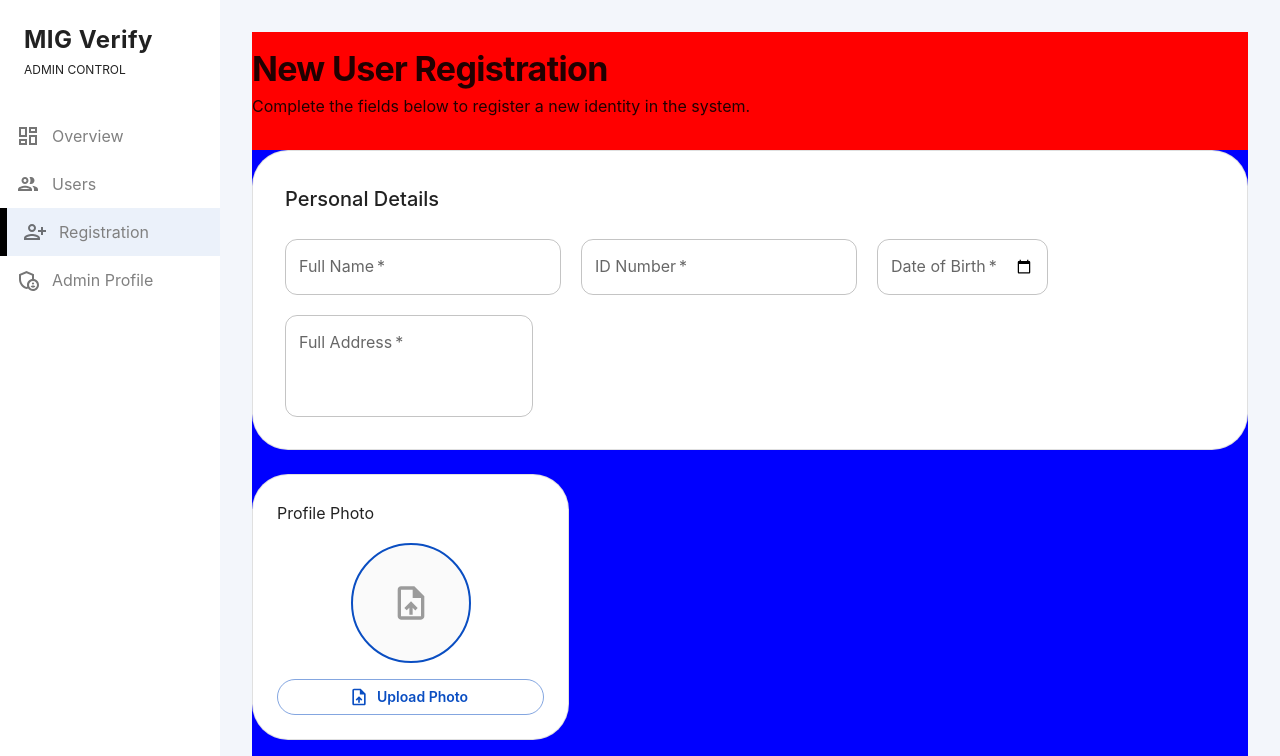
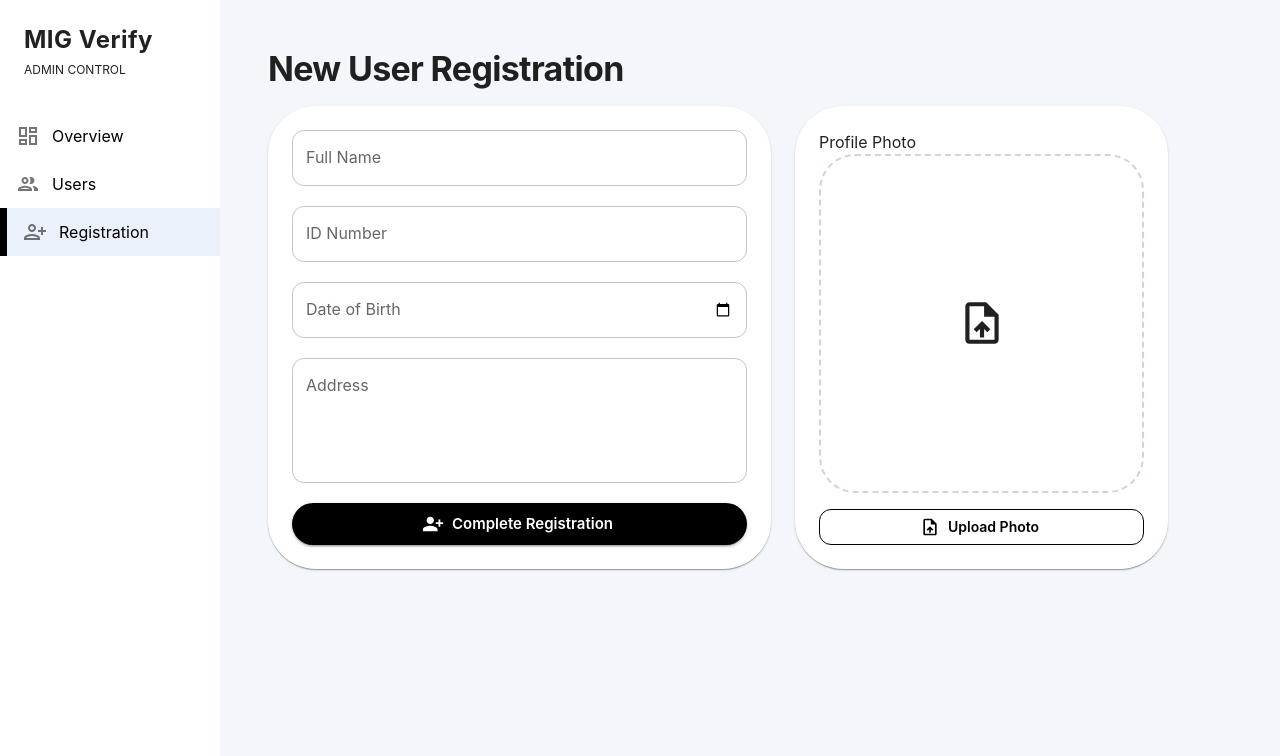
Before and after one commit to fanuel-endeshaw/MigVerify-frontend, a React (Vite) app: page /dashboard/registration in a window 1280 px wide. Shown: the top 756 px of the page. Built offline with nearby package versions, Linux system fonts and the light colour scheme; sample sign-in values are in the browser's storage.

Commit message:
version1

```diff
--- a/src/auth/session.js
+++ b/src/auth/session.js
@@ -149,3 +149,20 @@
 
   return data;
 }
+
+// ==========================
+// JWT DECODE
+// ==========================
+export function decodeToken() {
+  const token = getToken();
+  if (!token) return null;
+
+  try {
+    const payload = token.split(".")[1];
+    const decoded = JSON.parse(atob(payload));
+    return decoded;
+  } catch (error) {
+    console.error("Invalid token", error);
+    return null;
+  }
+}
--- a/src/pages/AdminProfile.jsx
+++ b/src/pages/AdminProfile.jsx
@@ -9,20 +9,30 @@
   Stack,
   Typography,
 } from "@mui/material";
+import { decodeToken } from "../auth/session"; // adjust path
 
 export default function AdminProfile() {
+  const admin = decodeToken();
+
+  // fallback if token missing
+  const name = admin?.name || admin?.full_name || "Admin User";
+  const email = admin?.email || "No email";
+  const role = admin?.role || "System Administrator";
+
   return (
     <Paper sx={{ p: 3 }}>
       <Stack spacing={2}>
         <Typography variant="h4" fontWeight={700}>
           Admin Profile
         </Typography>
+
         <Typography color="text.secondary">
           Access identity and account details for the signed-in administrator.
         </Typography>
 
         <Divider />
 
+        {/* HEADER */}
         <Stack direction="row" spacing={2} alignItems="center">
           <Avatar
             sx={{
@@ -32,16 +42,18 @@
               fontSize: 24,
             }}
           >
-            A
+            {name?.charAt(0).toUpperCase()}
           </Avatar>
+
           <Box>
             <Typography variant="h6" fontWeight={700}>
-              Admin User
+              {name}
             </Typography>
-            <Typography color="text.secondary">admin@idverify.io</Typography>
+            <Typography color="text.secondary">{email}</Typography>
           </Box>
         </Stack>
 
+        {/* DETAILS */}
         <Grid container spacing={2}>
           <Grid item xs={12} md={6}>
             <Card variant="outlined">
@@ -49,17 +61,22 @@
                 <Typography color="text.secondary" variant="body2">
                   Role
                 </Typography>
-                <Typography fontWeight={700}>System Administrator</Typography>
+                <Typography fontWeight={700}>{role}</Typography>
               </CardContent>
             </Card>
           </Grid>
+
           <Grid item xs={12} md={6}>
             <Card variant="outlined">
               <CardContent>
                 <Typography color="text.secondary" variant="body2">
-                  Access Level
+                  Token Expiry
                 </Typography>
-                <Typography fontWeight={700}>Full Privileges</Typography>
+                <Typography fontWeight={700}>
+                  {admin?.exp
+                    ? new Date(admin.exp * 1000).toLocaleString()
+                    : "N/A"}
+                </Typography>
               </CardContent>
             </Card>
           </Grid>
--- a/src/pages/Dashboard.jsx
+++ b/src/pages/Dashboard.jsx
@@ -52,12 +52,12 @@
         path: "/dashboard/registration",
         icon: <PersonAddAlt1OutlinedIcon />,
       },
-      {
-        id: "adminProfile",
-        label: "Admin Profile",
-        path: "/dashboard/admin-profile",
-        icon: <AdminPanelSettingsOutlinedIcon />,
-      },
+      // {
+      //   id: "adminProfile",
+      //   label: "Admin Profile",
+      //   path: "/dashboard/admin-profile",
+      //   icon: <AdminPanelSettingsOutlinedIcon />,
+      // },
     ],
     [],
   );
@@ -98,7 +98,7 @@
             selected={activeTab === item.id}
             onClick={() => handleNavChange(item.path)}
             sx={{
-              color: "gray",
+              color: "black",
               "&.Mui-selected": {
                 borderLeft: "7px solid #000000",
                 "&:hover": {
--- a/src/pages/Registration.jsx
+++ b/src/pages/Registration.jsx
@@ -1,9 +1,7 @@
 import {
   Alert,
-  Avatar,
   Box,
   Button,
-  Grid,
   Paper,
   Stack,
   TextField,
@@ -12,8 +10,6 @@
 } from "@mui/material";
 import UploadFileOutlinedIcon from "@mui/icons-material/UploadFileOutlined";
 import PersonAddAlt1Icon from "@mui/icons-material/PersonAddAlt1";
-// import DeleteOutlineIcon from "@mui/icons-material/DeleteOutline";
-// import DeleteOutlineIcon from "@mui/icons-material/DeleteOutlineOutlined";
 import { useState } from "react";
 import { useNavigate } from "react-router-dom";
 import { useAuth } from "../auth/useAuth";
@@ -36,58 +32,15 @@
     photoFile: null,
   });
 
-  const resetRegistrationForm = () => {
-    setRegistrationError("");
-    setForm({
-      fullName: "",
-      id_number: "",
-      dateOfBirth: "",
-      address: "",
-      photo: "",
-      photoFile: null,
-    });
+  // ✅ HANDLE INPUT CHANGE
+  const handleChange = (field) => (e) => {
+    setForm((prev) => ({
+      ...prev,
+      [field]: e.target.value,
+    }));
   };
 
-  const handleCreateUser = async (event) => {
-    event.preventDefault();
-    if (!form.photoFile) {
-      setRegistrationError("Please upload a profile photo before submitting.");
-      return;
-    }
-
-    setRegistrationError("");
-    setRegistrationLoading(true);
-
-    try {
-      const payload = new FormData();
-      payload.append("full_name", form.fullName);
-      payload.append("id_number", form.id_number);
-      payload.append("date_of_birth", form.dateOfBirth);
-      payload.append("address", form.address);
-      if (form.photoFile) payload.append("photo", form.photoFile);
-
-      const response = await fetch(`${apiBaseUrl}/api/users/register`, {
-        method: "POST",
-        headers: { Authorization: `Bearer ${token}` },
-        body: payload,
-      });
-
-      const payloadJson = await response.json().catch(() => null);
-
-      if (!response.ok) {
-        throw new Error(payloadJson?.message || "Registration failed.");
-      }
-
-      sessionStorage.setItem("migVerifyToast", "User registered successfully.");
-      resetRegistrationForm();
-      navigate("/dashboard/users");
-    } catch (error) {
-      setRegistrationError(error?.message || "Registration failed.");
-    } finally {
-      setRegistrationLoading(false);
-    }
-  };
-
+  // ✅ PHOTO UPLOAD
   const handlePhotoUpload = (event) => {
     const file = event.target.files?.[0];
     if (!file) return;
@@ -103,186 +56,124 @@
     reader.readAsDataURL(file);
   };
 
+  // ✅ SUBMIT
+  const handleCreateUser = async (e) => {
+    e.preventDefault();
+
+    if (!form.photoFile) {
+      setRegistrationError("Please upload a profile photo.");
+      return;
+    }
+
+    setRegistrationLoading(true);
+    setRegistrationError("");
+
+    try {
+      const payload = new FormData();
+      payload.append("full_name", form.fullName);
+      payload.append("id_number", form.id_number);
+      payload.append("date_of_birth", form.dateOfBirth);
+      payload.append("address", form.address);
+      payload.append("photo", form.photoFile);
+
+      const res = await fetch(`${apiBaseUrl}/api/users/register`, {
+        method: "POST",
+        headers: {
+          Authorization: `Bearer ${token}`,
+        },
+        body: payload,
+      });
+
+      const data = await res.json().catch(() => null);
+
+      if (!res.ok) {
+        throw new Error(data?.message || "Registration failed");
+      }
+
+      navigate("/dashboard/users");
+    } catch (err) {
+      setRegistrationError(err.message);
+    } finally {
+      setRegistrationLoading(false);
+    }
+  };
+
   return (
-    <Box sx={{ width: "100%", py: 2, backgroundColor: "red" }}>
-      {/* Header - Left Aligned */}
-      <Stack spacing={0.5} sx={{ mb: 4 }}>
-        <Typography variant="h4" fontWeight={800} letterSpacing="-0.5px">
+    <Box sx={{ p: 2 }}>
+      <Box sx={{ maxWidth: 900 }}>
+        <Typography variant="h4" fontWeight={700} mb={3}>
           New User Registration
         </Typography>
-        <Typography color="text.secondary" variant="body1">
-          Complete the fields below to register a new identity in the system.
-        </Typography>
-      </Stack>
 
-      <Box
-        component="form"
-        sx={{ backgroundColor: "green" }}
-        onSubmit={handleCreateUser}
+        <Box component="form" sx={{ mt: 2 }} onSubmit={handleCreateUser}>
+          <Stack
+            direction={{ xs: "column", md: "row" }}
+            spacing={3}
+            alignItems="stretch"
           >
-        <Grid
-          sx={{ backgroundColor: "blue" }}
-          direction={"row"}
-          container
-          spacing={3}
-        >
-          {/* Left Column: Main Form Data */}
-          <Grid item xs={12} md={6}>
+            {/* LEFT FORM */}
             <Paper
-              elevation={0}
               sx={{
-                p: 4,
-                borderRadius: 3,
-                border: "1px solid",
-                borderColor: "divider",
+                flex: 7,
+                p: 3,
+                borderRadius: 4,
+                display: "flex",
+                flexDirection: "column",
               }}
             >
-              <Typography variant="h6" fontWeight={700} sx={{ mb: 3 }}>
-                Personal Details
-              </Typography>
-
+              <Stack spacing={2.5} sx={{ flexGrow: 1 }}>
                 {registrationError && (
-                <Alert severity="error" sx={{ mb: 3, borderRadius: 2 }}>
-                  {registrationError}
-                </Alert>
+                  <Alert severity="error">{registrationError}</Alert>
                 )}
 
-              <Grid container spacing={2.5}>
-                <Grid item xs={12} md={6}>
                 <TextField
                   label="Full Name"
-                    required
                   fullWidth
                   value={form.fullName}
-                    onChange={(e) =>
-                      setForm({ ...form, fullName: e.target.value })
-                    }
+                  onChange={handleChange("fullName")}
                 />
-                </Grid>
 
-                <Grid item xs={12} sm={6}>
                 <TextField
                   label="ID Number"
-                    required
                   fullWidth
                   value={form.id_number}
-                    onChange={(e) =>
-                      setForm({ ...form, id_number: e.target.value })
-                    }
+                  onChange={handleChange("id_number")}
                 />
-                </Grid>
 
-                <Grid item xs={12} sm={6}>
                 <TextField
+                  type="date"
                   label="Date of Birth"
-                    type="date"
-                    required
+                  InputLabelProps={{ shrink: true }}
                   fullWidth
-                    InputLabelProps={{ shrink: true }}
+                  value={form.dateOfBirth}
                   sx={{
+                    // 1. Hide the placeholder text when not focused and empty
                     "& input::-webkit-datetime-edit-month-field, & input::-webkit-datetime-edit-day-field, & input::-webkit-datetime-edit-year-field, & input::-webkit-datetime-edit-text":
                       {
                         color: form.dateOfBirth ? "inherit" : "transparent",
                       },
+                    // 2. Show the placeholder text when focused
+                    "&:focus-within input::-webkit-datetime-edit-month-field, &:focus-within input::-webkit-datetime-edit-day-field, &:focus-within input::-webkit-datetime-edit-year-field, &:focus-within input::-webkit-datetime-edit-text":
+                      {
+                        color: "inherit",
+                      },
                   }}
-                    value={form.dateOfBirth}
-                    onChange={(e) =>
-                      setForm({ ...form, dateOfBirth: e.target.value })
-                    }
+                  onChange={handleChange("dateOfBirth")}
                 />
-                </Grid>
 
-                <Grid item xs={12}>
                 <TextField
-                    label="Full Address"
-                    required
+                  multiline
+                  rows={4}
+                  label="Address"
                   fullWidth
-                    multiline
-                    rows={3}
                   value={form.address}
-                    onChange={(e) =>
-                      setForm({ ...form, address: e.target.value })
-                    }
+                  onChange={handleChange("address")}
                 />
-                </Grid>
-              </Grid>
-            </Paper>
-          </Grid>
 
-          {/* Right Column: Photo & Actions */}
-          <Grid item xs={12} md={4}>
-            <Stack spacing={3}>
-              {/* Photo Card */}
-              <Paper
-                elevation={0}
-                sx={{
-                  p: 3,
-                  textAlign: "center",
-                  borderRadius: 3,
-                  border: "1px solid",
-                  borderColor: "divider",
-                }}
-              >
-                <Typography
-                  variant="subtitle1"
-                  fontWeight={700}
-                  sx={{ mb: 2, textAlign: "left" }}
-                >
-                  Profile Photo
-                </Typography>
-                <Box sx={{ position: "relative", display: "inline-block" }}>
-                  <Avatar
-                    src={form.photo}
-                    sx={{
-                      width: 120,
-                      height: 120,
-                      mx: "auto",
-                      mb: 2,
-                      border: "2px solid",
-                      borderColor: "primary.main",
-                      bgcolor: "grey.50",
-                    }}
-                  >
-                    {!form.photo && (
-                      <UploadFileOutlinedIcon
-                        sx={{ fontSize: 40, color: "text.disabled" }}
-                      />
-                    )}
-                  </Avatar>
-                </Box>
-
+                <Box mt="auto">
                   <Button
-                  component="label"
-                  variant="outlined"
-                  fullWidth
-                  startIcon={<UploadFileOutlinedIcon />}
-                  sx={{ borderRadius: 2 }}
-                >
-                  {form.photo ? "Change Photo" : "Upload Photo"}
-                  <input
-                    type="file"
-                    accept="image/*"
-                    hidden
-                    onChange={handlePhotoUpload}
-                  />
-                </Button>
-              </Paper>
-
-              {/* Action Card */}
-              <Paper
-                elevation={0}
-                sx={{
-                  p: 3,
-                  borderRadius: 3,
-                  border: "1px solid",
-                  borderColor: "divider",
-                  bgcolor: "grey.50",
-                }}
-              >
-                <Stack spacing={2}>
-                  <Button
+                    type="submit"
                     variant="contained"
-                    type="submit"
                     fullWidth
                     size="large"
                     disabled={registrationLoading}
@@ -294,30 +185,78 @@
                       )
                     }
                     sx={{
-                      py: 1.5,
                       borderRadius: 2,
-                      fontWeight: 700,
                       textTransform: "none",
-                      fontSize: "1rem",
+                      backgroundColor: "black",
                     }}
                   >
                     {registrationLoading
                       ? "Processing..."
                       : "Complete Registration"}
                   </Button>
-                  <Button
-                    variant="text"
-                    color="inherit"
-                    onClick={resetRegistrationForm}
-                    sx={{ textTransform: "none", fontWeight: 600 }}
-                  >
-                    Discard Changes
-                  </Button>
+                </Box>
               </Stack>
             </Paper>
+
+            {/* RIGHT PHOTO */}
+            <Paper
+              sx={{
+                flex: 5,
+                p: 3,
+                borderRadius: 4,
+                display: "flex",
+                flexDirection: "column",
+              }}
+            >
+              <Typography mb={2}>Profile Photo</Typography>
+
+              <Box
+                sx={{
+                  flexGrow: 1,
+                  border: "2px dashed #cbd5e1",
+                  borderRadius: 3,
+                  display: "flex",
+                  alignItems: "center",
+                  justifyContent: "center",
+                  mb: 2,
+                  minHeight: 250,
+                  overflow: "hidden",
+                }}
+              >
+                {form.photo ? (
+                  <Box
+                    component="img"
+                    src={form.photo}
+                    sx={{
+                      width: "100%",
+                      height: "100%",
+                      objectFit: "cover",
+                    }}
+                  />
+                ) : (
+                  <UploadFileOutlinedIcon sx={{ fontSize: 50 }} />
+                )}
+              </Box>
+
+              {/* ✅ FIXED BUTTON */}
+              <Button
+                component="label"
+                variant="outlined"
+                fullWidth
+                sx={{ borderColor: "black", color: "black" }}
+                startIcon={<UploadFileOutlinedIcon />}
+              >
+                Upload Photo
+                <input
+                  hidden
+                  type="file"
+                  accept="image/*"
+                  onChange={handlePhotoUpload}
+                />
+              </Button>
+            </Paper>
           </Stack>
-          </Grid>
-        </Grid>
+        </Box>
       </Box>
     </Box>
   );
--- a/src/pages/Users.jsx
+++ b/src/pages/Users.jsx
@@ -42,7 +42,7 @@
 import { useNavigate } from "react-router-dom";
 
 const USERS_PER_PAGE = 8;
-const API_BASE_URL = "http://192.168.137.232:5000";
+// const API_BASE_URL = "http://192.168.137.232:5000";
 
 // Standardize data keys safely
 const normalizeUser = (s = {}) => ({
@@ -68,6 +68,7 @@
   const [loading, setLoading] = useState(true);
   const [error, setError] = useState("");
   const [selectedUser, setSelectedUser] = useState(null);
+  // eslint-disable-next-line no-unused-vars
   const [deleteTarget, setDeleteTarget] = useState(null);
   const [toast, setToast] = useState("");
 
--- a/src/routes/AppRoutes.jsx
+++ b/src/routes/AppRoutes.jsx
@@ -41,7 +41,7 @@
           <Route index element={<Overview />} />
           <Route path="users" element={<Users />} />
           <Route path="registration" element={<Registration />} />
-          <Route path="admin-profile" element={<AdminProfile />} />
+          {/* <Route path="admin-profile" element={<AdminProfile />} /> */}
           <Route path="*" element={<Navigate to="/dashboard" replace />} />
         </Route>
         <Route
```
Lines whose indentation alone changed are shown as unchanged.
